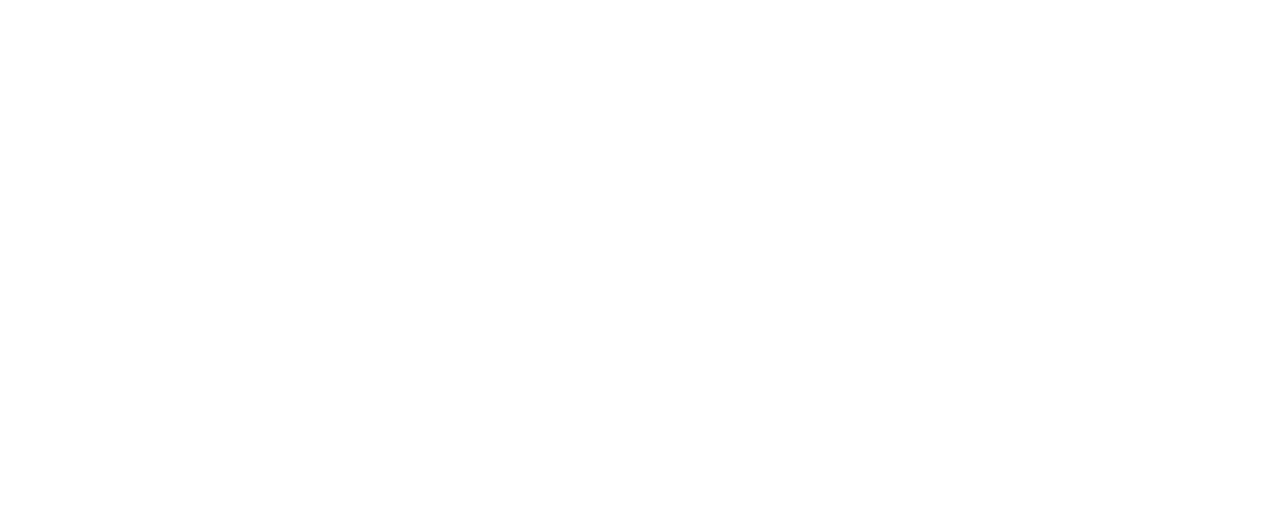
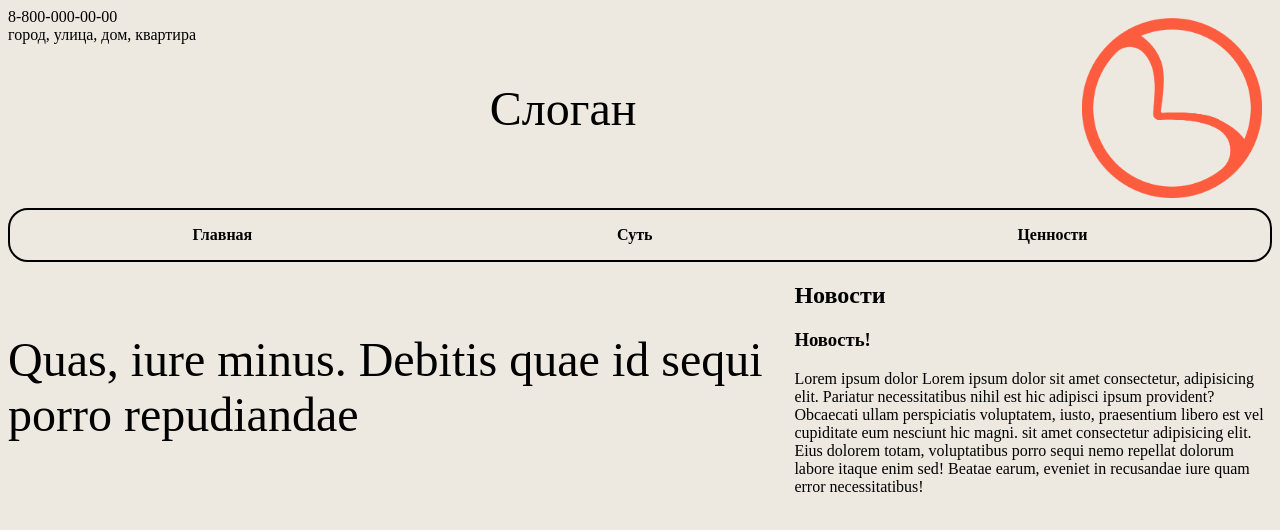
Before and after one commit to caelestisv/4z, a plain HTML site: page slogan.html in a window 1280 px wide. Drawn offline with Linux system fonts and the light colour scheme.

Commit message:
second page

```diff
--- a/css/stye.css
+++ b/css/slogan.css
@@ -30,9 +30,6 @@ img{
 }
 .conteiner{
     display: flex;
-}
-.main{
-    display: flex;
     flex-direction: column;
 }
 nav{
@@ -53,18 +50,18 @@ a{
 a:hover{
     cursor: pointer;
 }
-.else{
+.main{
     display: flex;
-    flex-grow: 1;
 }
-.relative{
-    width: 35%;
-    padding: 16px 10px;
-}
+
 .content{
     width: 65%;
+    display: flex;
+    justify-content: center;
+    align-items: center;
+    font-size: 3rem;
 }
 .news{
-    width: 50vw;
+    width: 40vw;
     padding-left: 20px;
 }
--- a/slogan.html
+++ b/slogan.html
@@ -0,0 +1,42 @@
+<!DOCTYPE html>
+<html lang="en">
+<head>
+    <meta charset="UTF-8">
+    <meta name="viewport" content="width=device-width, initial-scale=1.0">
+    <title>Document</title>
+    <link rel="stylesheet" href="css/slogan.css">
+    <link rel="stylesheet" href="css/media.css">
+</head>
+<body>
+    <div class="header">
+        <div class="contacts">
+            <p>8-800-000-00-00</p>
+            <p>город, улица, дом, квартира</p>
+        </div>
+        <div class="text">Слоган</div>
+        <div class="logo">
+            <img src="img/Лого ВО (2).png" alt="">
+        </div>
+    </div>
+    <div class="conteiner">
+        <nav>
+            <ul>
+                <li><a href="index.html">Главная</a></li>
+                <li><a href="point.html">Суть</a></li>
+                <li><a href="value.html">Ценности</a></li>
+            </ul>
+        </nav>
+        <div class="main">
+            <div class="content">
+                <p>Quas, iure minus. Debitis quae id sequi porro repudiandae</p>
+            </div>
+            <div class="news">
+                <h2>Новости</h2>
+                <h3>Новость!</h3>
+                <p>Lorem ipsum dolor Lorem ipsum dolor sit amet consectetur, adipisicing elit. Pariatur necessitatibus nihil est hic adipisci ipsum provident? Obcaecati ullam perspiciatis voluptatem, iusto, praesentium libero est vel cupiditate eum nesciunt hic magni. sit amet consectetur adipisicing elit. Eius dolorem totam, voluptatibus porro sequi nemo repellat dolorum labore itaque enim sed! Beatae earum, eveniet in recusandae iure quam error necessitatibus!</p>
+            </div>
+        </div>
+
+
+</body>
+</html>
```
